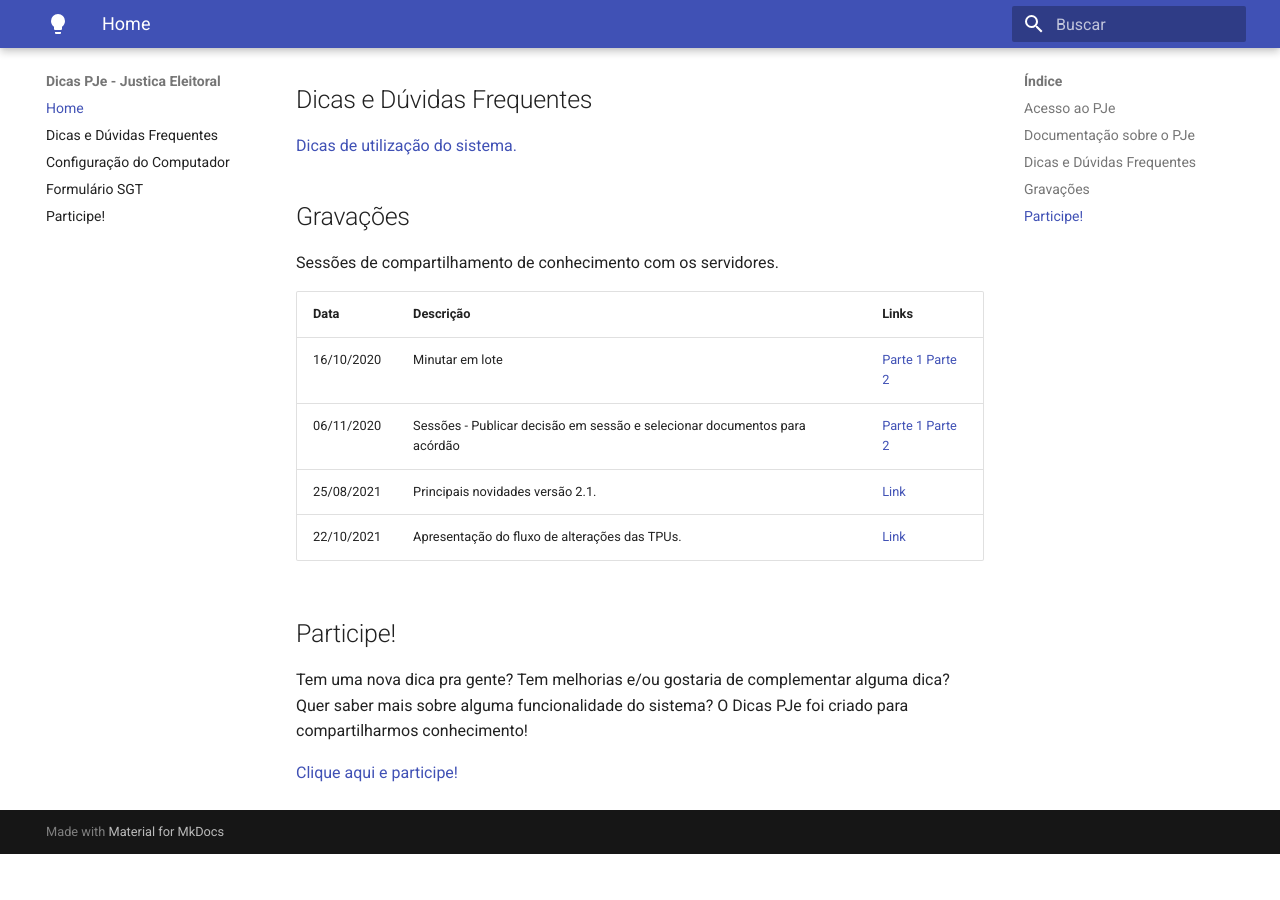
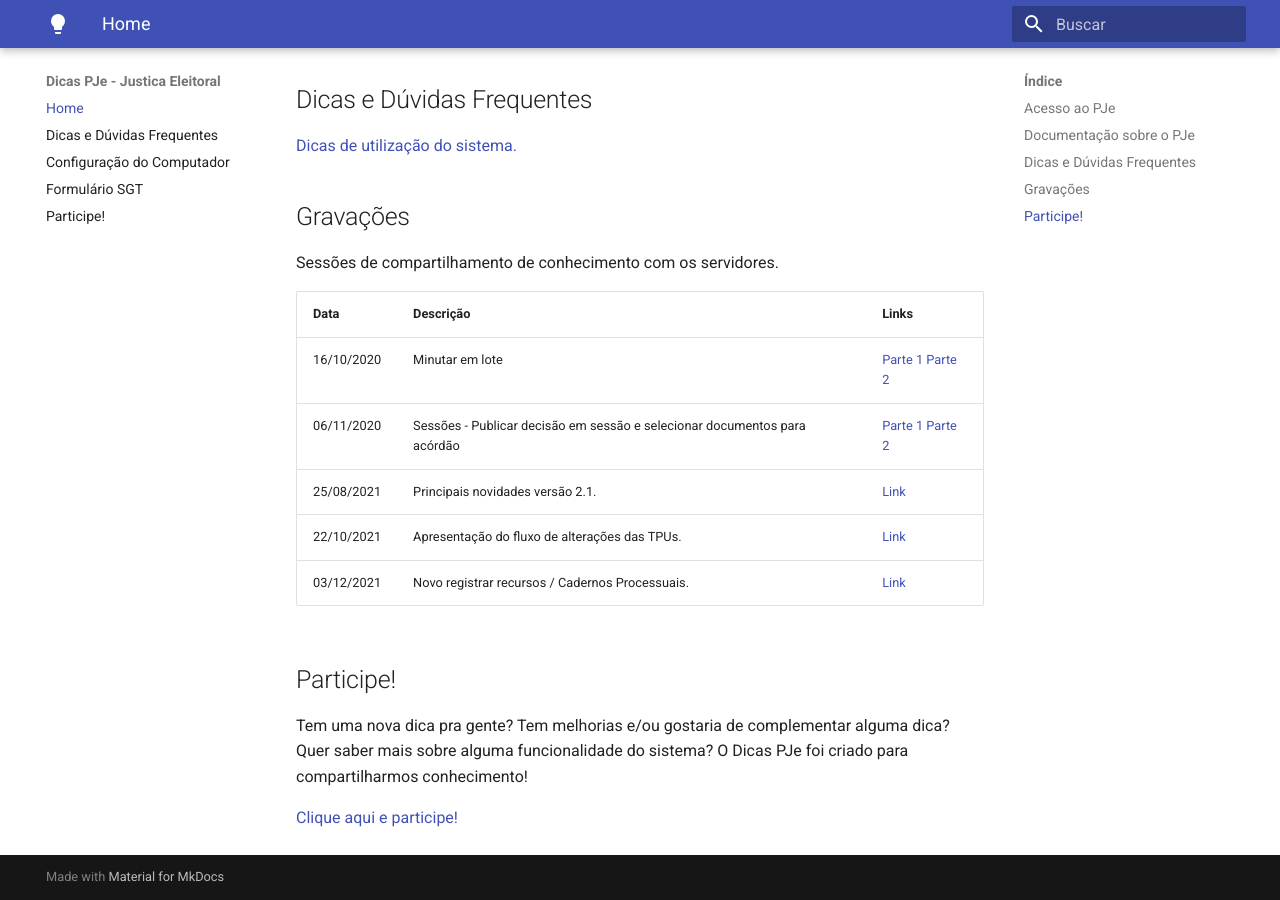
Before and after one commit to PJeJE/dicas_versao_1, an MkDocs documentation site: the page built from docs/index.md, in a window 1280 px wide and 900 px high, scrolled down 577 px. Built offline with MkDocs 1.6.1 and Material for MkDocs 9.7.7, drawn with Linux system fonts in a browser that asks for light colours; nearby versions of some CDN libraries; before the commit the page ends 1431 px from its top, so only the background shows below that.

Commit message:
apresentação do novo registrar recursos

```diff
--- a/docs/index.md
+++ b/docs/index.md
@@ -26,6 +26,7 @@ Sessões de compartilhamento de conhecimento com os servidores.
 | 06/11/2020 |    Sessões - Publicar decisão em sessão e selecionar documentos para acórdão   |   [Parte 1](https://www.dropbox.com/s/q7tm6cbsrr5842u/pje2grauprimeirareuniaoaspje%20on%202020-11-06%2018-04.mp4?dl=0) [Parte 2](https://www.dropbox.com/s/q4pf7j9kym8poux/pje2grauprimeirareuniaoaspje%20on%202020-11-06%2018-26.mp4?dl=0) |
 | 25/08/2021 | Principais novidades versão 2.1. | [Link](https://justicaeleitoral-my.sharepoint.com/:v:/g/personal/bruney_brum_tse_jus_br/Eb1JEUqMh-pHpd_GLih-baAB5rxPFH5fLdlRAfFdt0IrrQ) |
 | 22/10/2021 | Apresentação do fluxo de alterações das TPUs. | [Link](https://justicaeleitoral-my.sharepoint.com/:v:/g/personal/bruney_brum_tse_jus_br/EYStqV6ZML5CnngzRCS53kgB0I91BOejxrKoiGPUkP5_XA?e=G7zBrq) |
+| 03/12/2021 | Novo registrar recursos / Cadernos Processuais. | [Link](https://justicaeleitoral-my.sharepoint.com/:v:/g/personal/bruney_brum_tse_jus_br/Ebinq6IRgWFFtLi0y-1YtRoBw9GXBsuRjZf2u7tWKmwQLA?e=dcv5Gm) |
 
 ## Participe!
 
```
